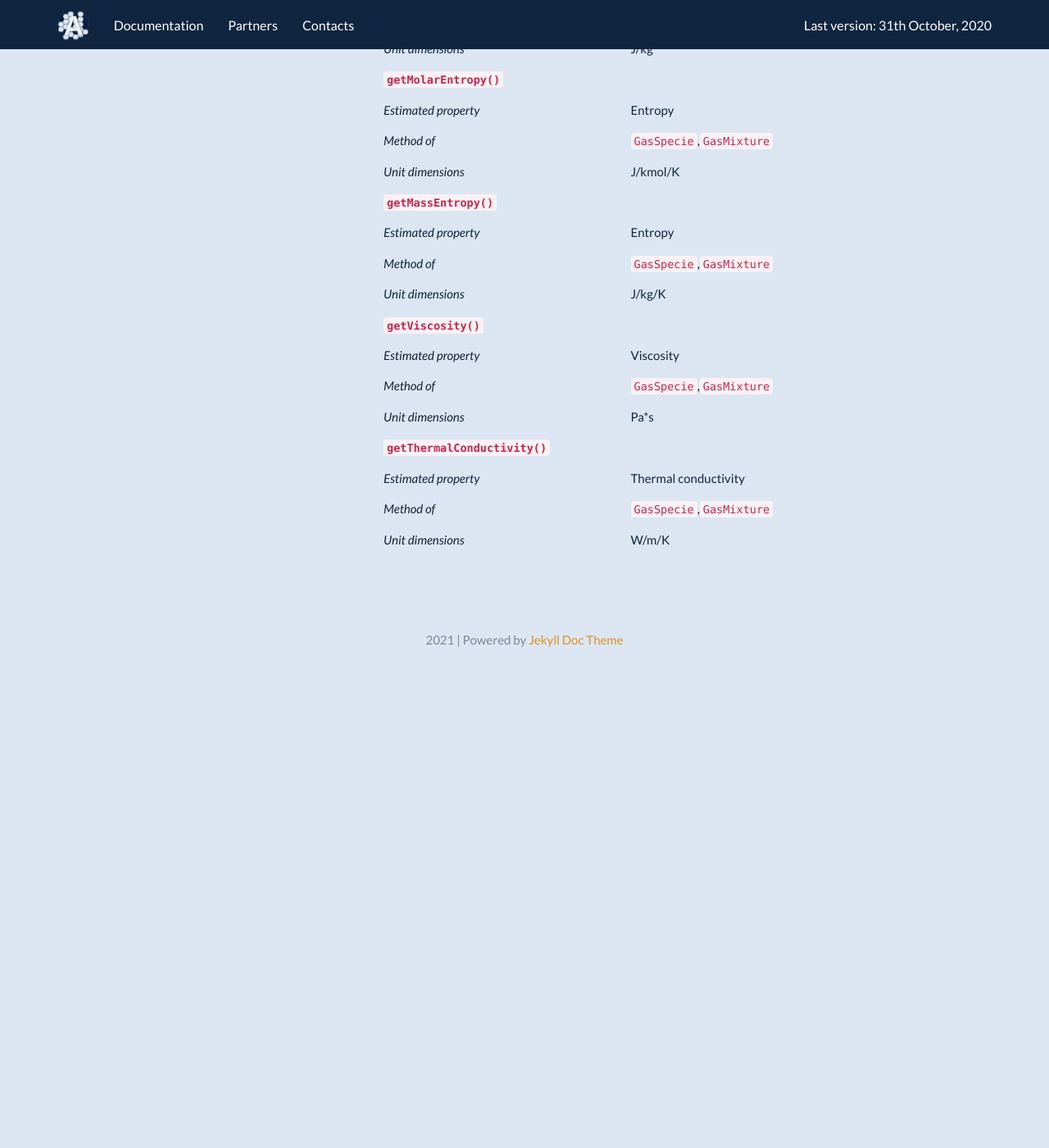
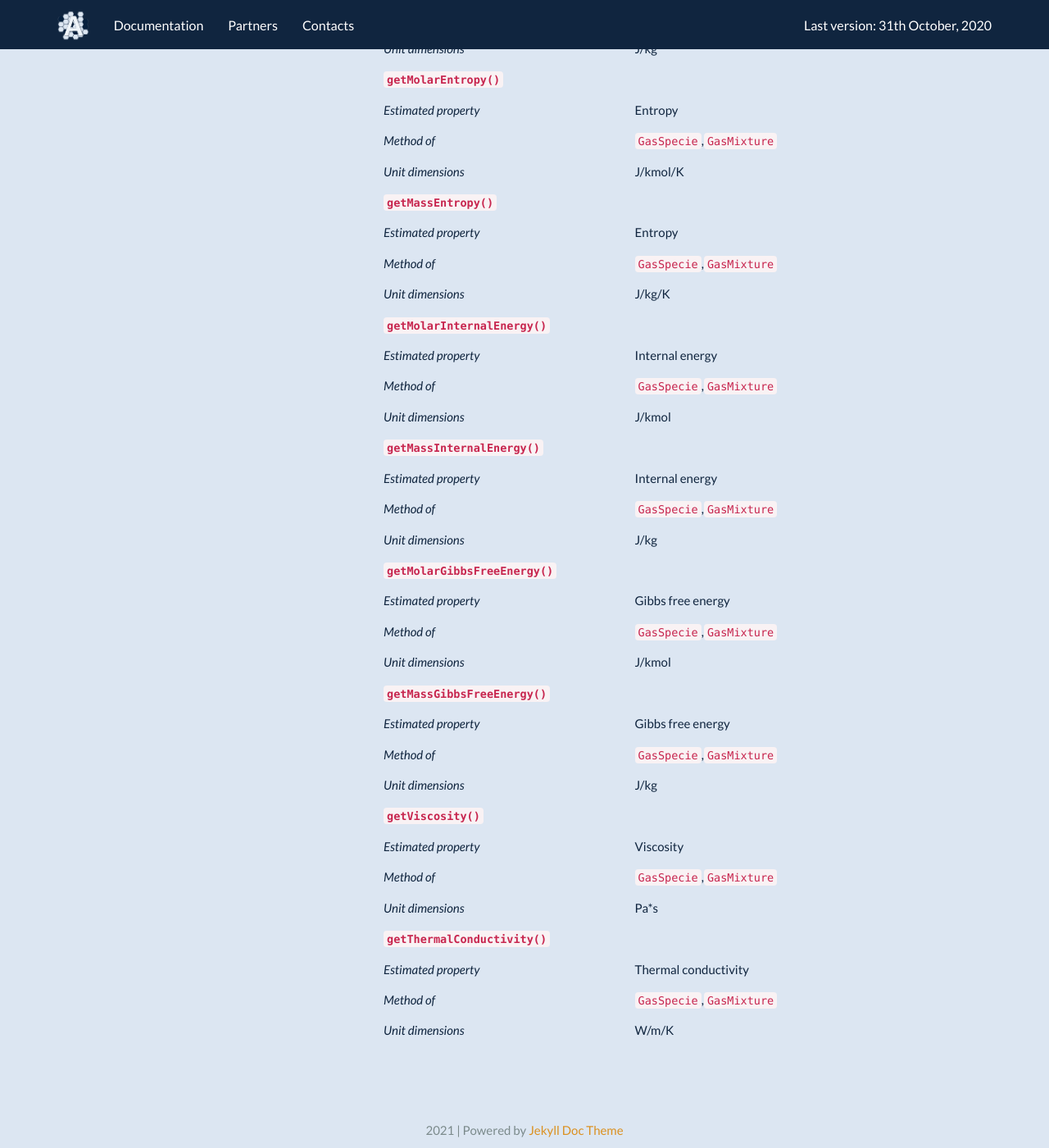
Before and after one commit to srebughini/ASALI, a Jekyll site: the page built from _docs/api/javascript.md, in a window 1280 px wide and 1400 px high, scrolled down 3926 px. Shown: the whole window at 82% size. Built offline with Jekyll 4.4.1, drawn with Linux system fonts in a browser that asks for light colours; before the commit the page ends 4727 px from its top, so only the background shows below that.

```diff
--- a/_data/docs.yml
+++ b/_data/docs.yml
@@ -11,3 +11,4 @@
   - api-fortran
   - api-c
   - api-javascript
+  - api-performance
--- a/_docs/api/javascript.md
+++ b/_docs/api/javascript.md
@@ -147,6 +147,22 @@ let viscosity = mixture.getViscosity()
 | *Estimated property*|Entropy|
 | *Method of*         |`GasSpecie`,`GasMixture`|
 | *Unit dimensions*   |J/kg/K|
+| **`getMolarInternalEnergy()`** | |
+| *Estimated property*|Internal energy|
+| *Method of*         |`GasSpecie`,`GasMixture`|
+| *Unit dimensions*   |J/kmol|
+| **`getMassInternalEnergy()`** | |
+| *Estimated property*|Internal energy|
+| *Method of*         |`GasSpecie`,`GasMixture`|
+| *Unit dimensions*   |J/kg|
+| **`getMolarGibbsFreeEnergy()`** | |
+| *Estimated property*|Gibbs free energy|
+| *Method of*         |`GasSpecie`,`GasMixture`|
+| *Unit dimensions*   |J/kmol|
+| **`getMassGibbsFreeEnergy()`** | |
+| *Estimated property*|Gibbs free energy|
+| *Method of*         |`GasSpecie`,`GasMixture`|
+| *Unit dimensions*   |J/kg|
 | **`getViscosity()`** | |
 | *Estimated property*|Viscosity|
 | *Method of*         |`GasSpecie`,`GasMixture`|
```
Also changed, not shown: _docs/api/c.md (+1 -7 lines), _docs/api/fortran.md (+1 -6 lines), _docs/api/performance.md (added, +31 -0 lines).
